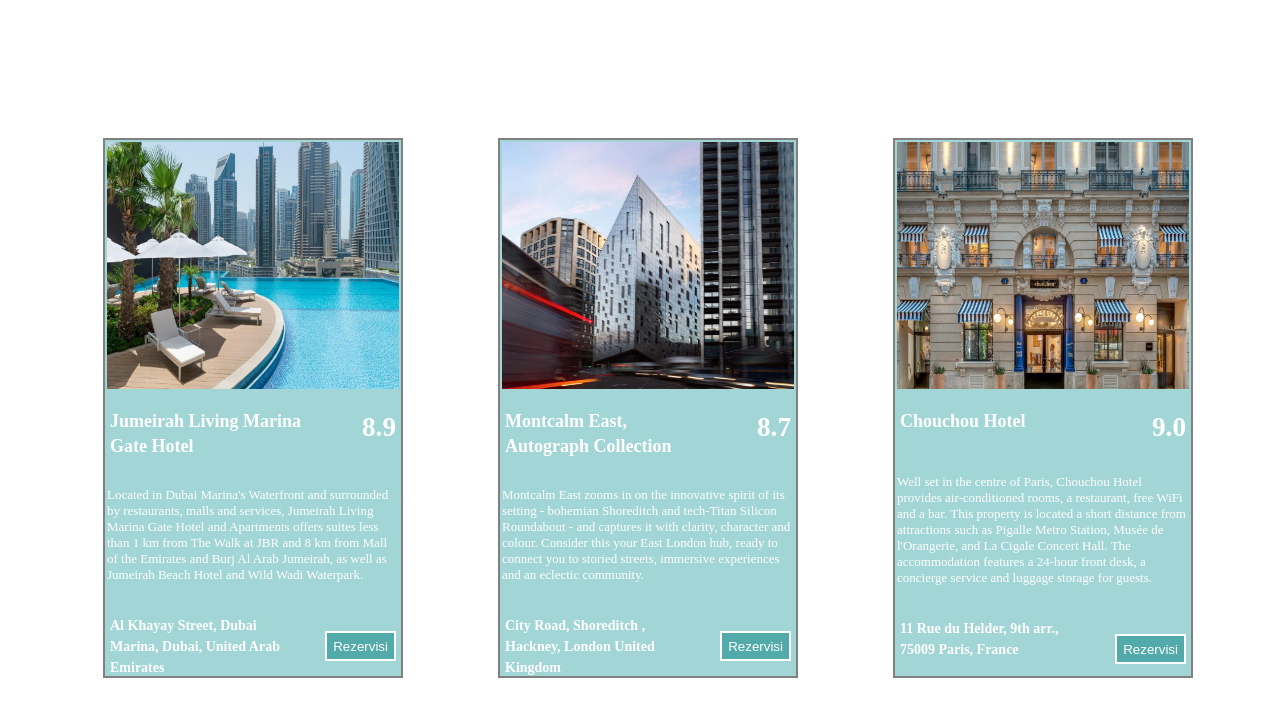
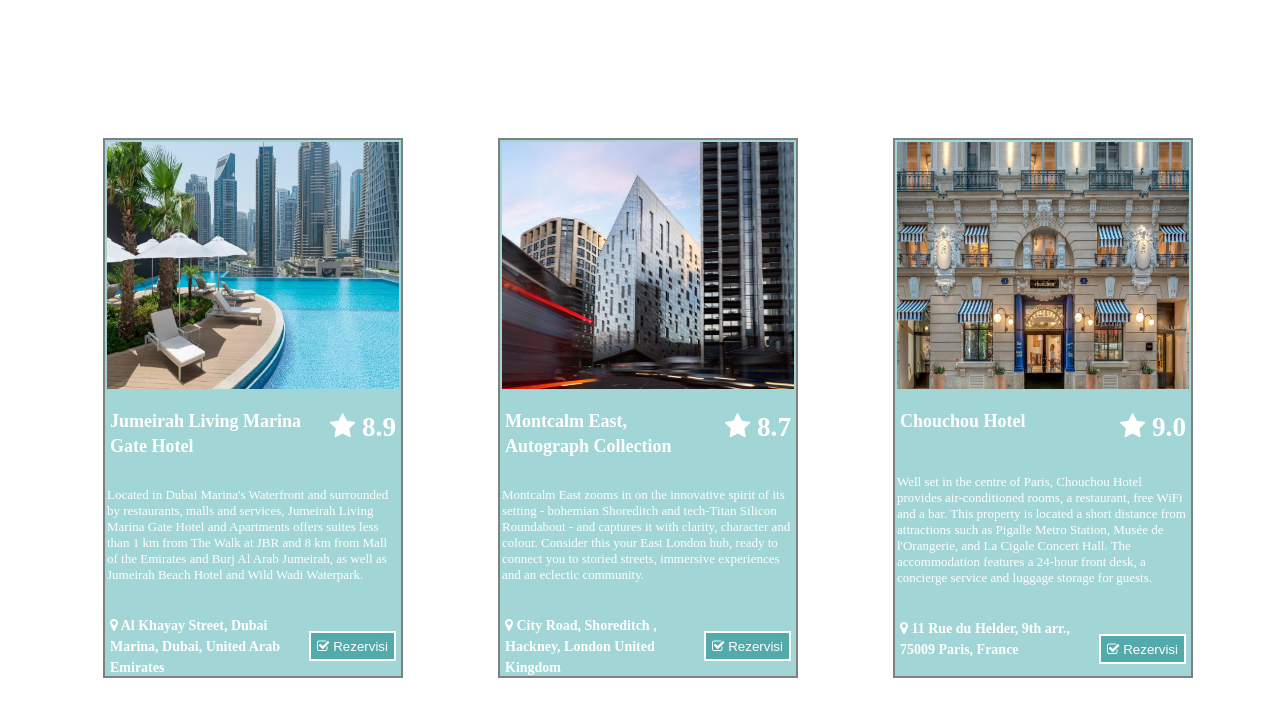
Before and after one commit to esmabecovic/responsive, a plain HTML site: page index.html in a window 1280 px wide. Drawn offline with Linux system fonts and the light colour scheme.

Commit message:
added new features

```diff
--- a/index.html
+++ b/index.html
@@ -6,6 +6,7 @@
     <meta name="viewport" content="width=device-width, initial-scale=1.0">
     <title>Document</title>
     <link rel="stylesheet" href="style.css">
+    <link rel="stylesheet" href="https://cdnjs.cloudflare.com/ajax/libs/font-awesome/4.7.0/css/font-awesome.css" integrity="sha512-5A8nwdMOWrSz20fDsjczgUidUBR8liPYU+WymTZP1lmY9G6Oc7HlZv156XqnsgNUzTyMefFTcsFH/tnJE/+xBg==" crossorigin="anonymous" referrerpolicy="no-referrer" />
 </head>
 <body>
    <div class="wrapper1">
@@ -15,14 +16,14 @@
         </div>
         <div class="ime">
             <h2>Jumeirah Living Marina Gate Hotel </h2>
-            <h1>8.9</h1>
+            <h1><i class="fa fa-star icon" aria-hidden="true"></i> 8.9</h1>
         </div>
         <div class="desc">
             <p>Located in Dubai Marina's Waterfront and surrounded by restaurants, malls and services, Jumeirah Living Marina Gate Hotel and Apartments offers suites less than 1 km from The Walk at JBR and 8 km from Mall of the Emirates and Burj Al Arab Jumeirah, as well as Jumeirah Beach Hotel and Wild Wadi Waterpark.</p>
         </div>
         <div class="lokacija">
-            <h4>Al Khayay Street, Dubai Marina, Dubai, United Arab Emirates </h4>
-            <button>Rezervisi</button>
+            <h4><i class="fa fa-map-marker" aria-hidden="true"></i> Al Khayay Street, Dubai Marina, Dubai, United Arab Emirates </h4>
+            <button><i class="fa fa-check-square-o" aria-hidden="true"></i> Rezervisi</button>
         </div>
     </div>
     <div class="wrapper">
@@ -31,14 +32,14 @@
         </div>
         <div class="ime">
             <h2>Montcalm East, Autograph Collection</h2>
-            <h1>8.7</h1>
+            <h1><i class="fa fa-star" aria-hidden="true"></i> 8.7</h1>
         </div>
         <div class="desc">
             <p>Montcalm East zooms in on the innovative spirit of its setting - bohemian Shoreditch and tech-Titan Silicon Roundabout - and captures it with clarity, character and colour. Consider this your East London hub, ready to connect you to storied streets, immersive experiences and an eclectic community.</p>
         </div>
         <div class="lokacija">
-            <h4>City Road, Shoreditch , Hackney, London United Kingdom</h4>
-            <button>Rezervisi</button>
+            <h4><i class="fa fa-map-marker" aria-hidden="true"></i> City Road, Shoreditch , Hackney, London United Kingdom</h4>
+            <button><i class="fa fa-check-square-o" aria-hidden="true"></i> Rezervisi</button>
         </div>
     </div>
     <div class="wrapper">
@@ -47,14 +48,14 @@
         </div>
         <div class="ime">
             <h2>Chouchou Hotel</h2>
-            <h1>9.0</h1>
+            <h1><i class="fa fa-star" aria-hidden="true"></i> 9.0</h1>
         </div>
         <div class="desc">
             <p>Well set in the centre of Paris, Chouchou Hotel provides air-conditioned rooms, a restaurant, free WiFi and a bar. This property is located a short distance from attractions such as Pigalle Metro Station, Musée de l'Orangerie, and La Cigale Concert Hall. The accommodation features a 24-hour front desk, a concierge service and luggage storage for guests.</p>
         </div>
         <div class="lokacija">
-            <h4>11 Rue du Helder, 9th arr., 75009 Paris, France</h4>
-            <button>Rezervisi</button>
+            <h4><i class="fa fa-map-marker" aria-hidden="true"></i> 11 Rue du Helder, 9th arr., 75009 Paris, France</h4>
+            <button><i class="fa fa-check-square-o" aria-hidden="true"></i> Rezervisi</button>
         </div>
     </div>
    </div>
```
